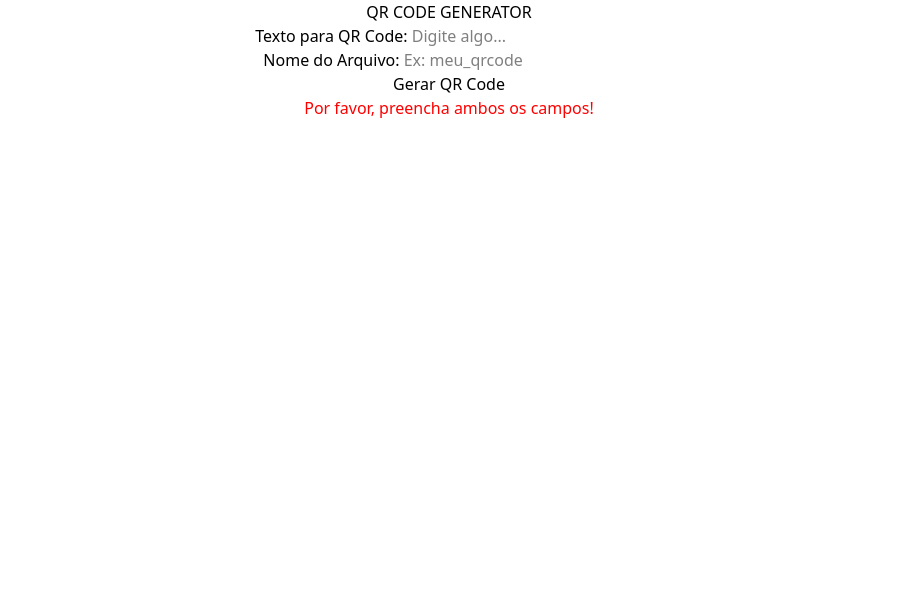
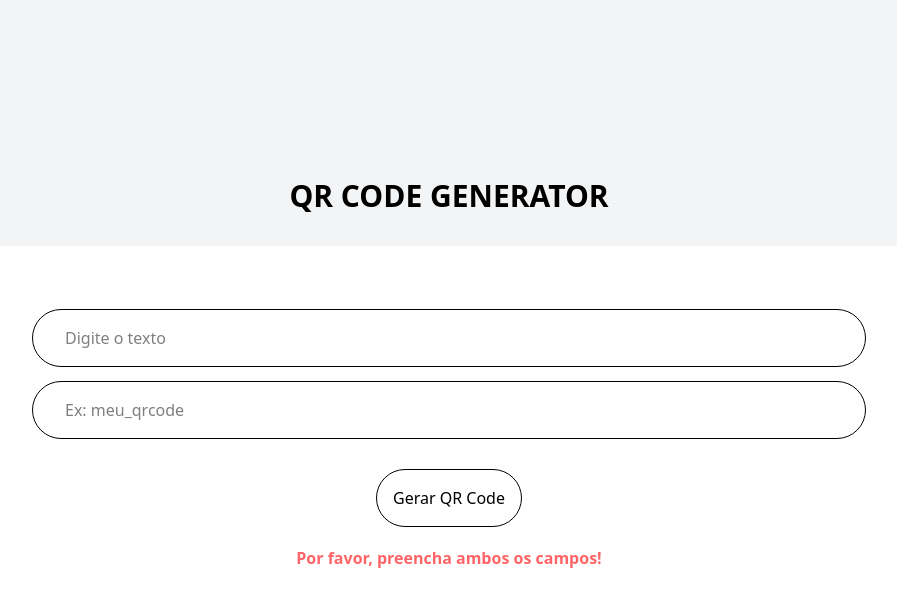
Before and after one commit to 0Flopper/qrcode-generator, a SvelteKit app in the folder qr-front-end-svelte/: page / in a window 1280 px wide. Both pictures are taken after a click on the button "Gerar QR Code". Shown: the top 606 px of the page, without its empty margins (191-1088 px from the left). Built offline with nearby package versions, Linux system fonts and the light colour scheme.

Commit message:
Update UI

```diff
--- a/qr-front-end-svelte/src/app.html
+++ b/qr-front-end-svelte/src/app.html
@@ -7,9 +7,8 @@
 		%sveltekit.head%
 	</head>
 	<body data-sveltekit-preload-data="hover">
-		<!-- Centraliza o conteúdo usando flexbox -->
-		<div class="container" style="display: flex; justify-content: center; height: 100vh;">
-			%sveltekit.body%  <!-- Conteúdo do SvelteKit será injetado aqui -->
+		<div class="flex w-full h-screen justify-center items-center bg-gray-100">
+			%sveltekit.body%
 		</div>
 	</body>
 </html>
--- a/qr-front-end-svelte/src/routes/+page.svelte
+++ b/qr-front-end-svelte/src/routes/+page.svelte
@@ -33,46 +33,39 @@
     }
   </script>
 
-  <main>
-    <h1>QR CODE GENERATOR</h1>
+  <main class="flex flex-col w-full justify-center items-center gap-8 mx-40">
 
-    <div>
-      <label for="data">Texto para QR Code:</label>
-      <input id="data" type="text" bind:value={data} placeholder="Digite algo..." />
+    <!-- Title -->
+    <h1 class="font-bold uppercase text-3xl">qr code generator</h1>
+
+    <!-- QR Infos -->
+    <div class="flex w-full flex-col justify-center items-center rounded-xl p-8 bg-white ">
+    <!-- QR Inputs -->
+      <div class="w-full rounded-2xl p-8">
+        <div class="flex flex-col gap-4">
+          <input class="py-4 px-8 rounded-full outline-1" id="data" type="text" bind:value={data} placeholder="Digite o texto" />
+          <input class="py-4 px-8 rounded-full outline-1" id="fileName" type="text" bind:value={fileName} placeholder="Ex: meu_qrcode" />
+        </div>
       </div>
 
+      <!-- Generation Button -->
       <div>
-      <label for="fileName">Nome do Arquivo:</label>
-      <input id="fileName" type="text" bind:value={fileName} placeholder="Ex: meu_qrcode" />
+        <button class="p-4 rounded-full outline-1" on:click={generateQRCode}>Gerar QR Code</button>
       </div>
 
-    <button on:click={generateQRCode}>Gerar QR Code</button>
-
+      <!-- QR Error Message -->
       {#if errorMessage}
-      <p class="error">{errorMessage}</p>
+        <p class="font-bold py-5 text-red-400">{errorMessage}</p>
       {/if}
 
+      <!-- QR CODE -->
       {#if qrImage}
-      <h2>QR Code Gerado:</h2>
+        <div class="flex flex-col gap-8 py-8">
           <img src={qrImage} alt="QR Code" />
+        </div>
       {/if}
+    </div>
   </main>
 
   <style>
-
-    main{
-        display: flex;
-        flex-direction: column;
-        align-items: center;
-    }
-    .error {
-      color: red;
-    }
-
-    img {
-      margin-top: 20px;
-      width: 200px;
-      height: 200px;
-      object-fit: contain;
-    }
   </style>
```
Lines whose indentation alone changed are shown as unchanged.
